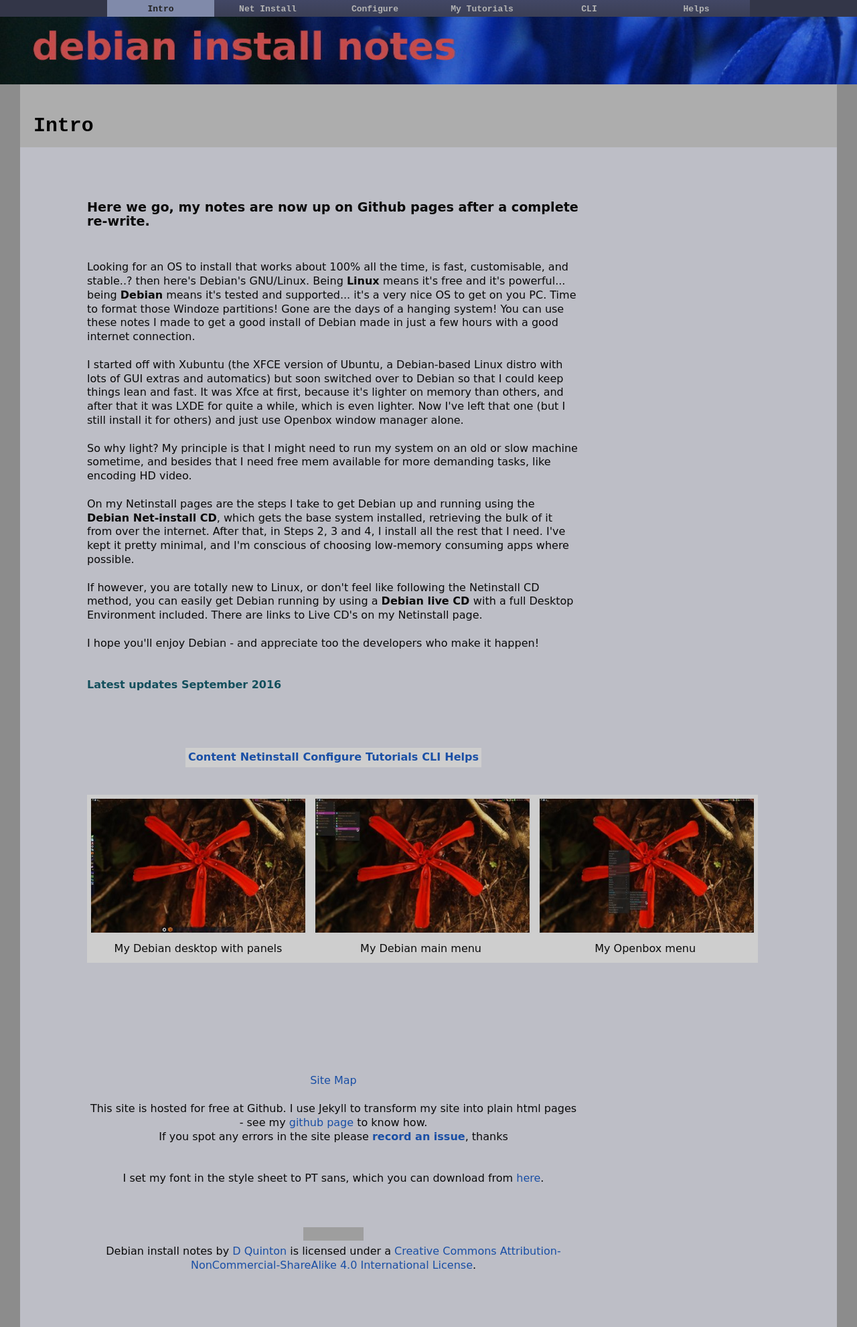
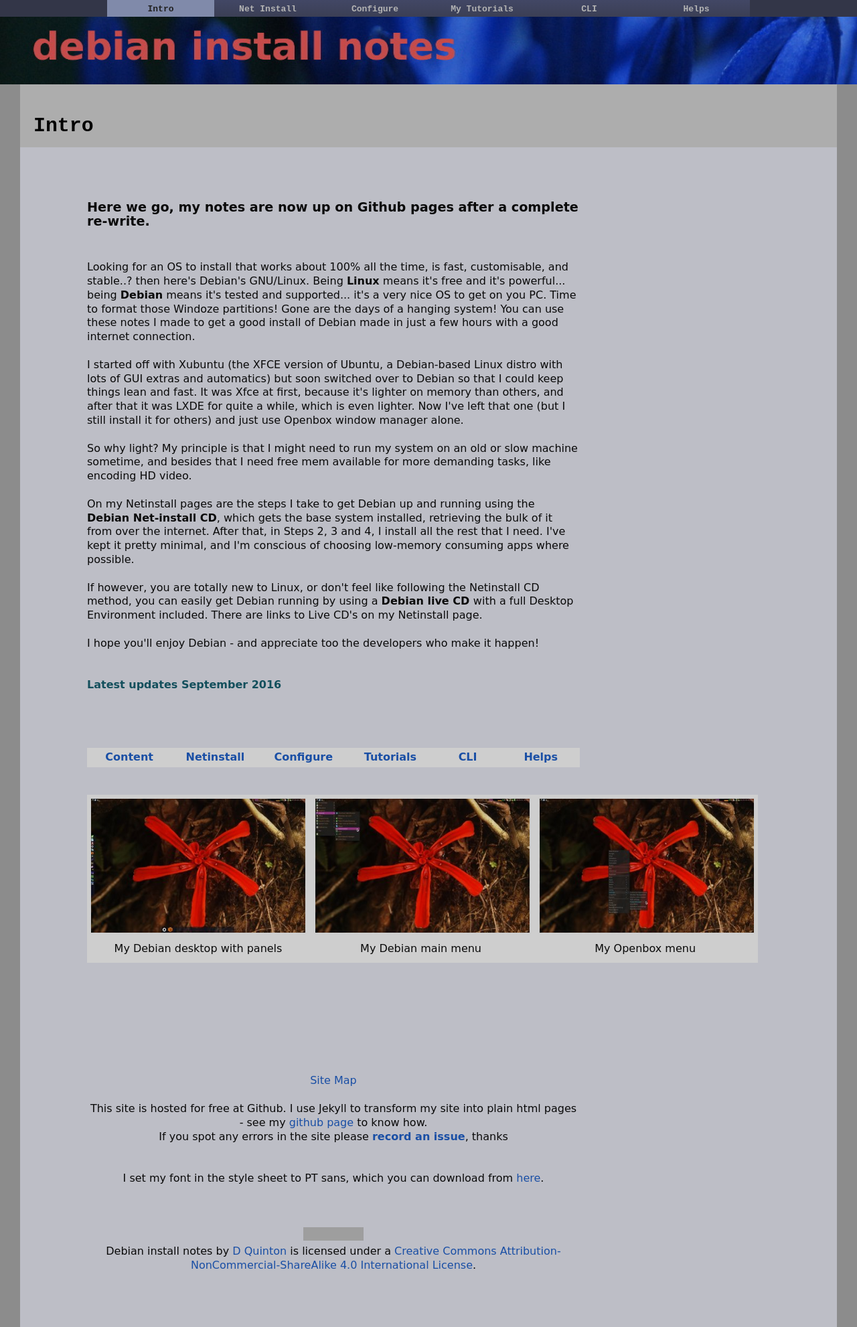
Before and after one commit to dquinton/debian-install, a Jekyll site: the page built from index.html, in a window 1280 px wide. Shown: the whole page at 67% size. Built offline with Jekyll 4.4.1, drawn with Linux system fonts in a browser that asks for light colours; grey boxes are pictures that could not be loaded.

Commit message:
updating pages

```diff
--- a/_includes/navbar.html
+++ b/_includes/navbar.html
@@ -12,7 +12,7 @@
                 <li><a href="{{site.baseurl}}/netinstall/step2.html">Step2....editors</a></li>
                 <li><a href="{{site.baseurl}}/netinstall/step3.html">Step3....media players</a></li>
                 <li><a href="{{site.baseurl}}/netinstall/step4.html">Step4....web browsers</a></li>
-                <li><a href="{{site.baseurl}}/netinstall/step4.html">Step5....multiarch</a></li>
+                <li><a href="{{site.baseurl}}/netinstall/step5.html">Step5....multiarch</a></li>
                 <li><a href="{{site.baseurl}}/netinstall/lxde-fast.html">lxde fast install</a></li>
                 <li><a href="{{site.baseurl}}/netinstall/upgrade.html">upgrade debian</a></li>
                 <li><a href="{{site.baseurl}}/netinstall/go-devuan.html">go devuan</a></li>
--- a/index.html
+++ b/index.html
@@ -27,7 +27,7 @@
 
 <span style="font-size: 20; color: #134f5c; "><b>Latest updates September 2016</b></span> <br>
 <br><br><br><br>
-<table cellpadding="2" align="center" width="50%" style="font-size: 20; font-weight: bold; "><tr>
+<table cellpadding="2" align="center" style="font-size: 20; font-weight: bold; "><tr>
 <td width="160" align="center"><a href="content.html">Content</a></td>
 <td width="160" align="center"><a href="{{site.baseurl}}/netinstall.html">Netinstall</a></td>
 <td width="160" align="center"><a href="{{site.baseurl}}/configure.html">Configure</a></td>
```
